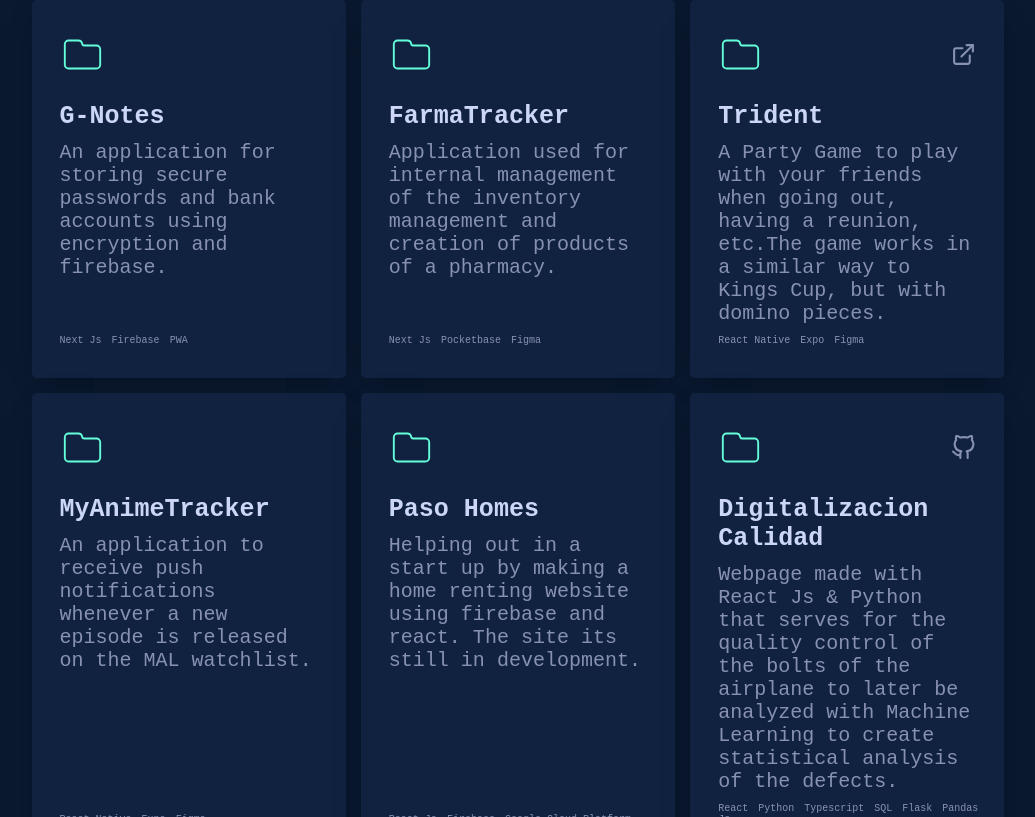
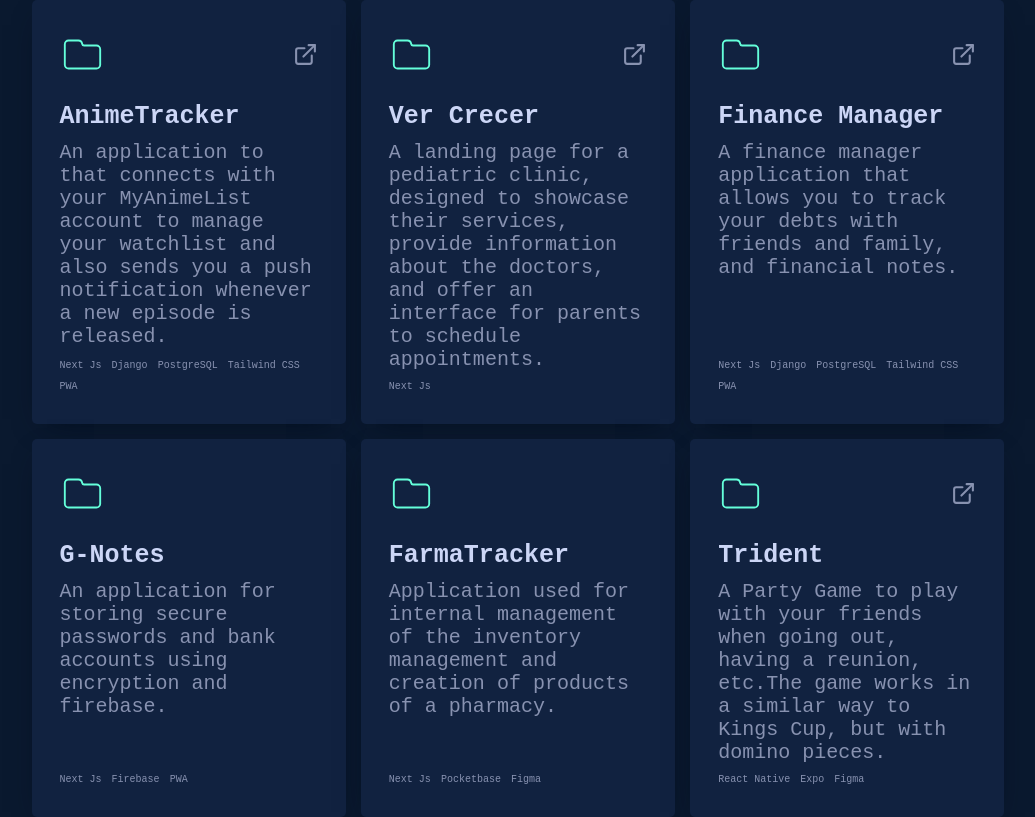
Before and after one commit to luisguareschi/my-portfolio-v2, a Next.js app: page / in a window 1280 px wide. Shown: the part 2523-3340 px from the top of the page, without its empty margins (122-1157 px from the left). Built offline with nearby package versions, Linux system fonts and the light colour scheme; a web font is replaced by a local one.

Commit message:
Updated projects

```diff
--- a/src/app/sections/projects/ProjectCard.module.css
+++ b/src/app/sections/projects/ProjectCard.module.css
@@ -70,8 +70,10 @@
     gap: 10px;
     font-family: var(--codeFontFamily);
     font-size: 10px;
+    flex-wrap: wrap;
 }
 
 .tools p {
     font-family: var(--codeFontFamily);
+    white-space: nowrap;
 }
--- a/src/app/sections/projects/ProjectsPage.tsx
+++ b/src/app/sections/projects/ProjectsPage.tsx
@@ -17,6 +17,25 @@ interface projectInfo {
 
 const projects:projectInfo[] = [
     {
+        title: "AnimeTracker",
+        description: "An application to that connects with your MyAnimeList account to manage your watchlist and also sends you a push notification whenever " +
+            "a new episode is released.",
+        tools: ["Next Js", "Django", "PostgreSQL", "Tailwind CSS", "PWA"],
+        projectLink: "https://anime-tracker-lg.netlify.app/",
+    },
+    {
+        title: "Ver Crecer",
+        description: "A landing page for a pediatric clinic, designed to showcase their services, provide information about the doctors, and offer an interface for parents to schedule appointments.",
+        tools: ["Next Js"],
+        projectLink: "https://ver-crecer.com/",
+    },
+    {
+        title: "Finance Manager",
+        description: "A finance manager application that allows you to track your debts with friends and family, and financial notes.",
+        tools: ["Next Js", "Django", "PostgreSQL", "Tailwind CSS", "PWA"],
+        projectLink: "https://finance-manager-v2.netlify.app/login",
+    },
+    {
         title: "G-Notes",
         description: "An application for storing secure passwords and bank accounts using encryption and firebase.",
         tools: ["Next Js", "Firebase", "PWA"],
@@ -33,18 +52,6 @@ const projects:projectInfo[] = [
             "The game works in a similar way to Kings Cup, but with domino pieces.",
         tools: ["React Native", "Expo", "Figma"],
         projectLink: "https://beacons.ai/luisguareschi",
-    },
-    {
-        title: "MyAnimeTracker",
-        description: "An application to receive push notifications whenever " +
-            "a new episode is released on the MAL watchlist.",
-        tools: ["React Native", "Expo", "Figma"],
-    },
-    {
-        title: "Paso Homes",
-        description: "Helping out in a start up by making a home renting website using firebase and react. " +
-            "The site its still in development.",
-        tools: ["React Js", "Firebase", "Google Cloud Platform"]
     },
     {
         title: "Digitalizacion Calidad",
```
